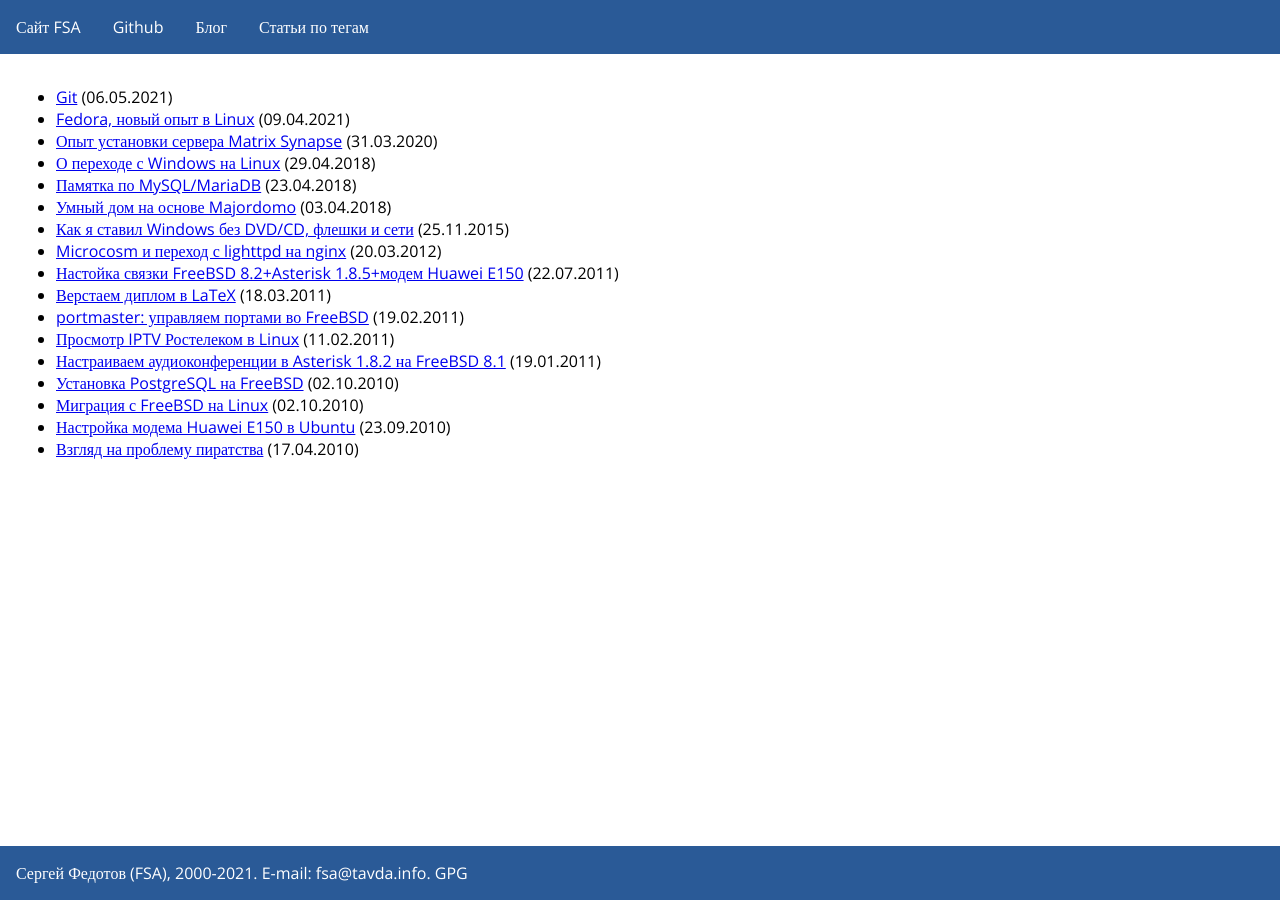
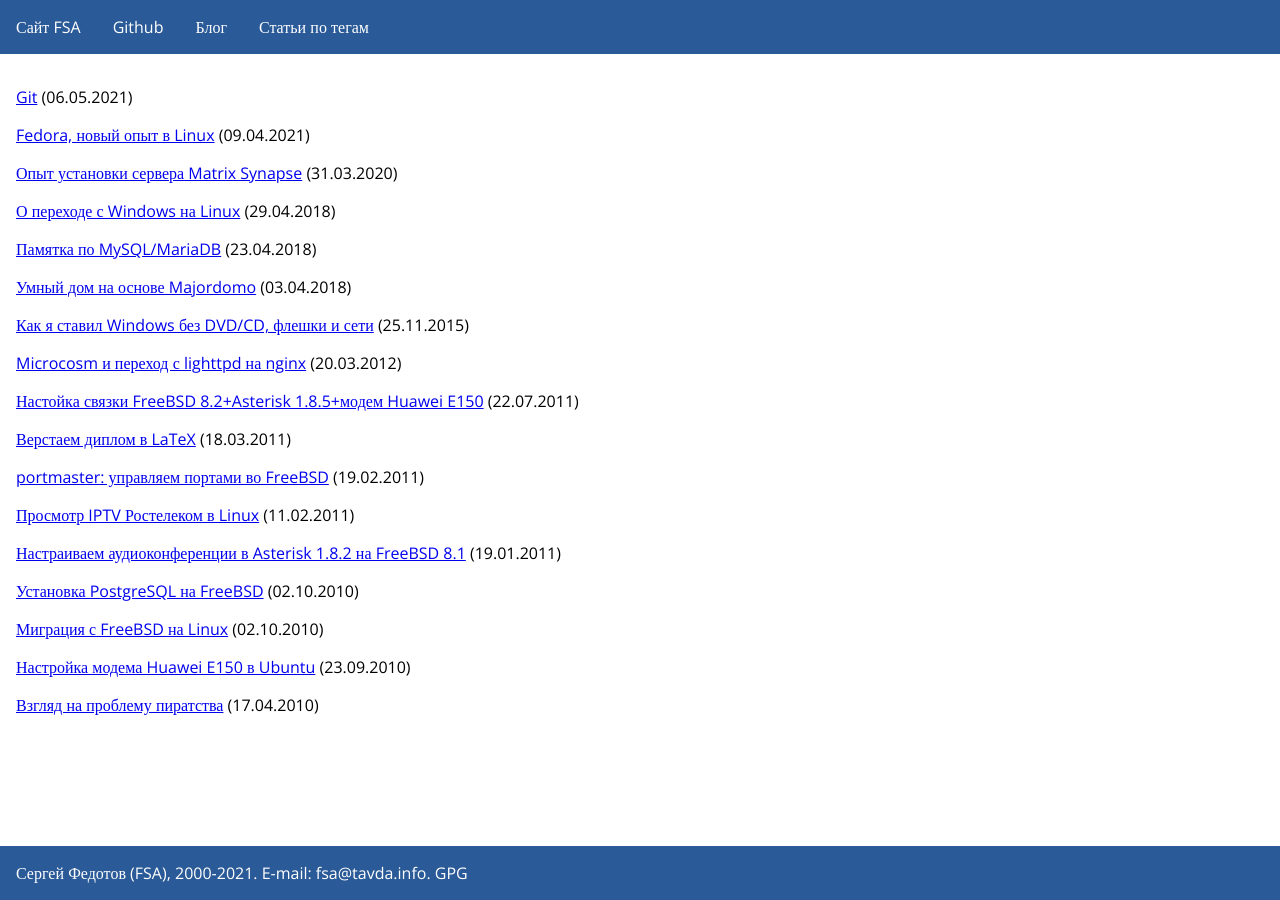
Before and after one commit to fsa/site, a Jekyll site: the page built from index.md, in a window 1280 px wide. Built offline with Jekyll 4.4.1, drawn with Linux system fonts in a browser that asks for light colours.

Commit message:
Update posts.html

```diff
--- a/_layouts/posts.html
+++ b/_layouts/posts.html
@@ -1,8 +1,6 @@
 ---
 layout: default
 ---
-<ul>
-  {% for post in site.posts %}
-    <li><a href="{{ post.url }}">{{ post.title }}</a> ({{ post.date| date: "%d.%m.%Y" }})</li>
-  {% endfor %}
-</ul>
+{% for post in site.posts %}
+<p><a href="{{ post.url }}">{{ post.title }}</a> ({{ post.date| date: "%d.%m.%Y" }})</p>
+{% endfor %}
```
